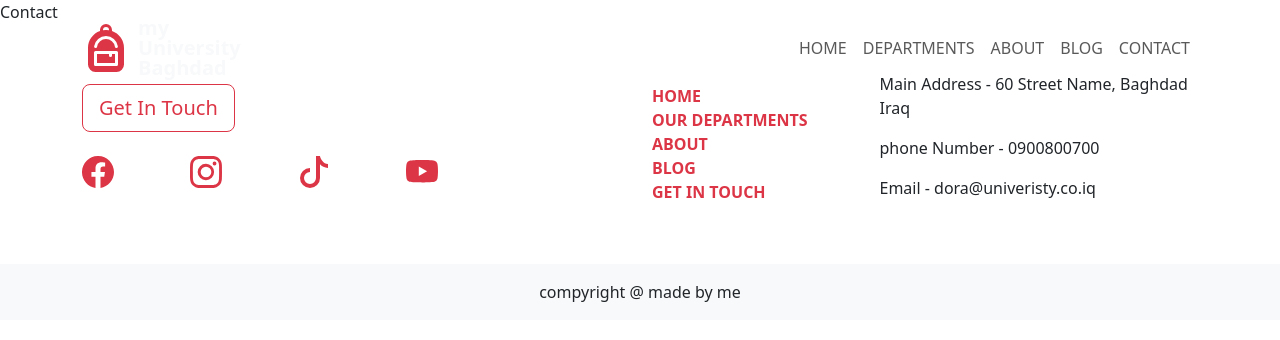
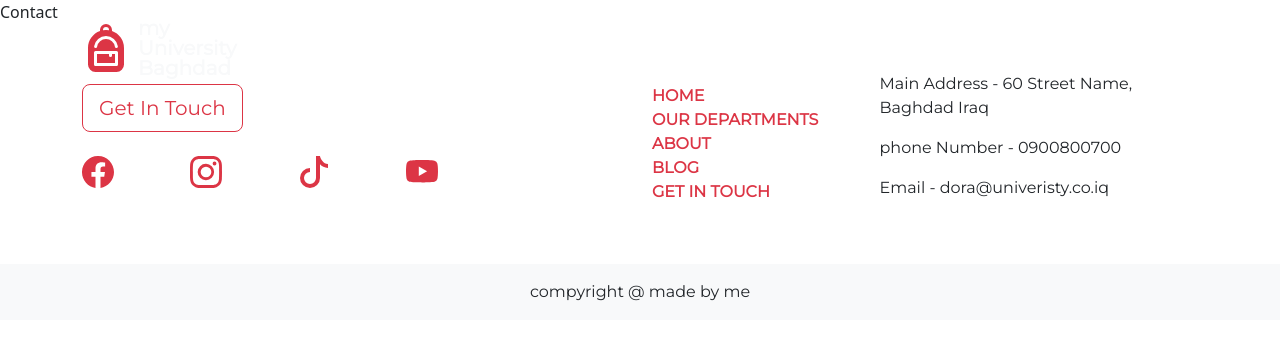
Before and after one commit to Alzubair98/univeristy, a React (Vite) app: page /contact in a window 1280 px wide. Shown: the top 340 px of the page. Built offline with nearby package versions, Linux system fonts and the light colour scheme.

Commit message:
nav and footer

```diff
--- a/src/App.css
+++ b/src/App.css
@@ -0,0 +1,11 @@
+.App {
+  text-align: center;
+}
+
+h1,
+h2,
+h3,
+p,
+a {
+  font-family: "Montserrat", sans-serif;
+}
--- a/src/components/Navbar/Navbarr.jsx
+++ b/src/components/Navbar/Navbarr.jsx
@@ -2,6 +2,7 @@ import Container from "react-bootstrap/Container";
 import Nav from "react-bootstrap/Nav";
 import Navbar from "react-bootstrap/Navbar";
 import { Link } from "react-router-dom";
+import "./nav.css";
 
 const Navbarr = () => {
   return (
--- /dev/null
+++ b/src/components/Navbar/nav.css
@@ -0,0 +1,12 @@
+.navbar .nav-link {
+  font-size: 14px;
+  color: #ffffff;
+}
+
+.navbar .navbar-nav .nav-link:hover {
+  color: #dc3545;
+}
+
+nav .navbar-toggler:focus {
+  box-shadow: none;
+}
--- a/src/components/footer/Footer.jsx
+++ b/src/components/footer/Footer.jsx
@@ -1,4 +1,5 @@
 import { Link } from "react-router-dom";
+import "./footer.css";
 
 const Footer = () => {
   return (
--- /dev/null
+++ b/src/components/footer/footer.css
@@ -0,0 +1,7 @@
+.footer-social-icons li:hover svg {
+  fill: #212529;
+}
+
+.footer-navigation li:hover {
+  color: #212529;
+}
```
